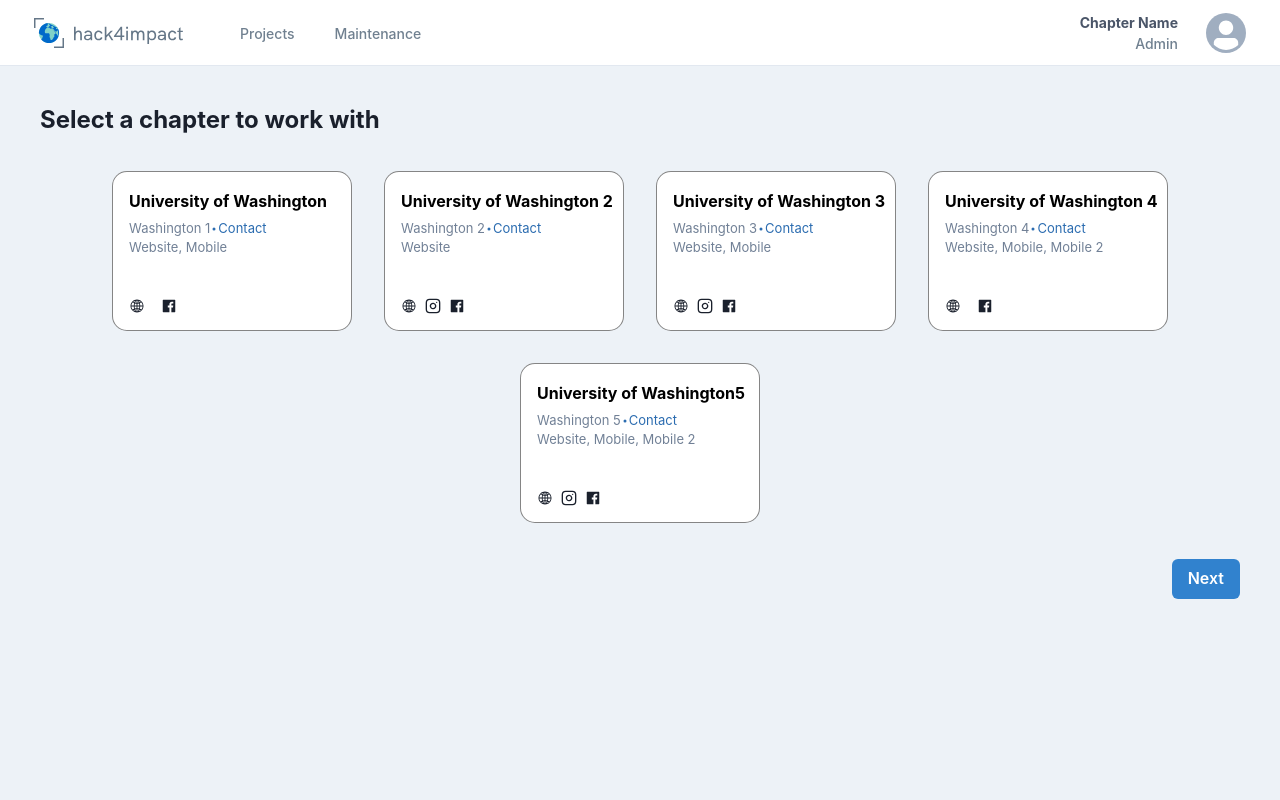
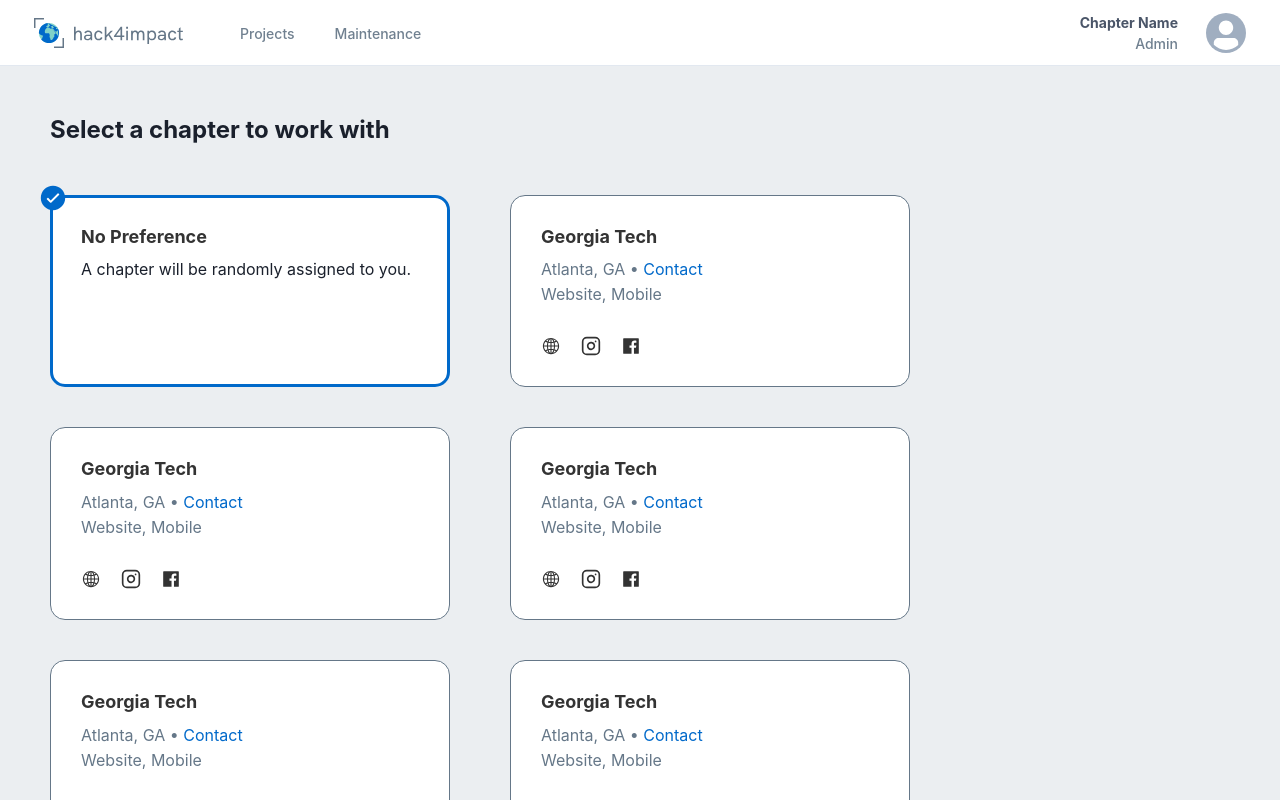
Before and after one commit to GTBitsOfGood/national-npp, a Next.js app: page /chapters in a window 1280 px wide. Built offline with nearby package versions, Linux system fonts and the light colour scheme.

Commit message:
feat: finish up the Chapter Select page

```diff
--- a/src/components/ChapterCard.tsx
+++ b/src/components/ChapterCard.tsx
@@ -4,127 +4,121 @@ import {
   Text,
   Link,
   HStack,
-  Icon,
   Tooltip,
+  VStack,
+  Tag,
 } from "@chakra-ui/react";
-//import React, { useState } from "react";
 import { AiFillFacebook } from "react-icons/ai";
+import { BsCircleFill } from "react-icons/bs";
 import { FiInstagram } from "react-icons/fi";
-import { IoIosGlobe } from "react-icons/io";
+import { IoIosCheckmarkCircle, IoIosGlobe } from "react-icons/io";
+import { Chapter } from "src/utils/types";
 
-const cardItems = [
-  {
-    name: "University of Washington",
-    email: "example1@gmail.com",
-    projectTypes: ["Website", "Mobile"],
-    website: "website1.com",
-    facebook: "https://facebook.com",
-    address: "Washington 1",
-  },
-  {
-    name: "University of Washington 2",
-    email: "example2@gmail.com",
-    projectTypes: ["Website"],
-    website: "website2.com",
-    facebook: "https://facebook.com",
-    instagram: "https://instagram.com",
-    address: "Washington 2",
-  },
-  {
-    name: "University of Washington 3",
-    email: "example3@gmail.com",
-    projectTypes: ["Website", "Mobile"],
-    facebook: "https://facebook.com",
-    website: "website3.com",
-    instagram: "hello",
-    address: "Washington 3",
-  },
-  {
-    name: "University of Washington 4",
-    email: "example4@gmail.com",
-    projectTypes: ["Website", "Mobile", "Mobile 2"],
-    facebook: "https://facebook.com",
-    website: "website4.com",
-    address: "Washington 4",
-  },
-  {
-    name: "University of Washington5 ",
-    email: "example5@gmail.com",
-    projectTypes: ["Website", "Mobile", "Mobile 2"],
-    facebook: "https://facebook.com",
-    website: "website5.com",
-    address: "Washington 5",
-    instagram: "https://instagram.com",
-  },
-];
+function ChapterCard(props: {
+  chapter?: Chapter;
+  isSelected: boolean;
+  onClick: (id: string) => void;
+}) {
+  const { chapter, isSelected, onClick: _onClick } = props;
 
-const CircleIcon = (props) => (
-  <Icon viewBox="0 0 200 200" {...props}>
-    <path
-      fill="currentColor"
-      d="M 100, 100 m -75, 0 a 75,75 0 1,0 150,0 a 75,75 0 1,0 -150,0"
-    />
-  </Icon>
-);
+  function onClick() {
+    _onClick(chapter ? chapter.id : "");
+  }
 
-function ChapterCard() {
-  // const [isSelected, setSelected] = useState(false);
-
-  // const selected = () => setSelected(true);
-
-  return cardItems.map((cardItem) => (
+  return (
     <Box
-      key={cardItem.name}
-      w={60}
-      h={40}
-      border="1px"
+      display="flex"
+      flexDirection="column"
+      justifyContent="space-between"
+      boxSizing="border-box"
+      width="400px"
+      padding={isSelected ? "28px" : "30px"}
+      backgroundColor="white"
+      border={isSelected ? "3px solid #0069CA" : "1px solid #657788"}
       borderRadius="15px"
-      borderColor="blackAlpha.600"
-      margin="4"
-      _hover={{ backgroundColor: "rgb(240, 248, 255)" }}
-      backgroundColor="white"
-      // onClick={selected}
+      position="relative"
+      onClick={!chapter || chapter.open ? onClick : undefined}
+      opacity={!chapter || chapter.open ? 1 : 0.5}
+      cursor={!chapter || chapter.open ? "pointer" : "default"}
     >
-      <Box marginLeft="4" marginTop="5">
-        <Heading fontSize="medium" color="black" marginBottom="2">
-          {cardItem.name}
+      {isSelected && (
+        <Box position="absolute" top="-15px" left="-15px">
+          <Box position="absolute" top="5px" left="5px">
+            <BsCircleFill size="20px" color="white" />
+          </Box>
+          <Box position="absolute">
+            <IoIosCheckmarkCircle size="30px" color="#0069CA" />
+          </Box>
+        </Box>
+      )}
+      <Box>
+        {chapter && !chapter.open && (
+          <Tag
+            backgroundColor="#DEE4E9"
+            color="#33333"
+            borderRadius="2px"
+            px={"4px"}
+            marginBottom="10px"
+          >
+            <b>CLOSED FOR NEW PROJECTS</b>
+          </Tag>
+        )}
+        <Heading fontSize="lg" color="#333333" marginBottom="10px">
+          {chapter ? chapter.school : "No Preference"}
         </Heading>
-        <HStack spacing="0.5">
-          <Text fontSize="small" color="gray.500">
-            {cardItem.address}
-          </Text>
-          <CircleIcon boxSize={1} color="blue.600" />
-          <Link
-            fontSize="small"
-            color="blue.600"
-            href={"mailto:" + cardItem.email}
-          >
-            Contact
-          </Link>
-        </HStack>
-        <Text fontSize="small" color="gray.500">
-          {cardItem.projectTypes.join(", ")}
-        </Text>
-        <HStack />
-        <HStack spacing="2" marginTop="10">
-          <Link href={cardItem.website}>
-            <Tooltip label="Site">
-              <Box>{cardItem.website ? <IoIosGlobe /> : ""}</Box>
+        {chapter ? (
+          <VStack align="left" color="#657788" spacing="1px">
+            <Text>
+              {chapter.location} •{" "}
+              <Link color="#0069CA" href={`mailto:${chapter.email}`}>
+                Contact
+              </Link>
+            </Text>
+            <Text>{chapter.projectTypes.join(", ")}</Text>
+          </VStack>
+        ) : (
+          <Text>A chapter will be randomly assigned to you.</Text>
+        )}
+      </Box>
+      {chapter && (
+        <HStack spacing="20px" marginTop="30px">
+          <Link href={chapter.website}>
+            <Tooltip label="Website">
+              <Box>
+                {chapter.website ? (
+                  <IoIosGlobe size="20px" color="#333333" />
+                ) : (
+                  ""
+                )}
+              </Box>
             </Tooltip>
           </Link>
-          <Link href={cardItem.instagram}>
+          <Link href={chapter.instagram}>
             <Tooltip label="Instagram">
-              <Box>{cardItem.instagram ? <FiInstagram /> : ""}</Box>
+              <Box>
+                {chapter.instagram ? (
+                  <FiInstagram size="20px" color="#333333" />
+                ) : (
+                  ""
+                )}
+              </Box>
             </Tooltip>
           </Link>
-          <Link href={cardItem.facebook}>
+          <Link href={chapter.facebook}>
             <Tooltip label="Facebook">
-              <Box>{cardItem.facebook ? <AiFillFacebook /> : ""}</Box>
+              <Box>
+                {chapter.facebook ? (
+                  <AiFillFacebook size="20px" color="#333333" />
+                ) : (
+                  ""
+                )}
+              </Box>
             </Tooltip>
           </Link>
         </HStack>
-      </Box>
+      )}
     </Box>
-  ));
+  );
 }
+
 export default ChapterCard;
--- a/src/pages/chapters.tsx
+++ b/src/pages/chapters.tsx
@@ -1,47 +1,79 @@
-import { Flex, Heading, Button, Box } from "@chakra-ui/react";
-import React from "react";
+import { Heading, Button, Box, Grid } from "@chakra-ui/react";
+import { useState } from "react";
 import ChapterCard from "src/components/ChapterCard";
 
 function ChapterSelectPage() {
-  // const [cardItems, setCardItems] = React.useState([]);
+  const [selected, setSelected] = useState("");
+  const chapters = [];
 
-  // React.useEffect(() => {
-  // 	fetch('')
-  // 	.then(response => response.json())
-  //   .then(data => setCardItems(data))
-  //   .catch(error => {
-  //     console.error(error)
-  //   })
-  //   }, [])
+  for (let i = 0; i < 10; i += 1) {
+    chapters.push({
+      id: `${i}`,
+      school: "Georgia Tech",
+      location: "Atlanta, GA",
+      projectTypes: ["Website", "Mobile"],
+      email: "gt@hack4impact.org",
+      website: "bitsofgood.org",
+      facebook: "bitsofgood",
+      instagram: "bitsofgood",
+      open: true,
+    });
+  }
+
+  chapters.push({
+    id: `${2000}`,
+    school: "University of Illinois at Urbana-Champaign",
+    location: "Champaign, IL",
+    projectTypes: ["Website", "Mobile"],
+    email: "gt@hack4impact.org",
+    website: "bitsofgood.org",
+    facebook: "bitsofgood",
+    instagram: "bitsofgood",
+    open: false,
+  });
+
+  function onChapterCardClick(id: string) {
+    setSelected(id);
+  }
 
   return (
-    <Flex
-      p={{ base: 5, md: 10 }}
-      direction="column"
-      alignItems="space-between"
-      justifyContent="flex-start"
-      backgroundColor="gray.100"
-      height="100%"
-    >
-      <Box align="left">
-        <Heading fontSize={{ base: "medium", md: "x-large" }} marginBottom="5">
+    <Box height="100%" backgroundColor="#EBEEF1" overflow="auto">
+      <Box
+        boxSizing="border-box"
+        padding="50px"
+        maxWidth="1420px"
+        margin="auto"
+      >
+        <Heading
+          fontSize={{ base: "medium", md: "x-large" }}
+          marginBottom="50px"
+        >
           Select a chapter to work with
         </Heading>
+        <Grid
+          gridTemplateColumns="repeat(auto-fill, 400px)"
+          columnGap="60px"
+          rowGap="40px"
+        >
+          <ChapterCard
+            key={""}
+            isSelected={selected === ""}
+            onClick={onChapterCardClick}
+          />
+          {chapters.map((chapter) => (
+            <ChapterCard
+              key={chapter.id}
+              chapter={chapter}
+              isSelected={chapter.id === selected}
+              onClick={onChapterCardClick}
+            />
+          ))}
+        </Grid>
+        <Box align="right" marginTop="40px">
+          <Button px="20px" colorScheme="blue">Next</Button>
+        </Box>
       </Box>
-
-      <Flex
-        alignItems="center"
-        justifyContent="center"
-        spacing="2"
-        marginBottom="5"
-        flexWrap="wrap"
-      >
-        <ChapterCard />
-      </Flex>
-      <Box align="right">
-        <Button colorScheme="blue">Next</Button>
-      </Box>
-    </Flex>
+    </Box>
   );
 }
 export default ChapterSelectPage;
```
Also changed, not shown: src/utils/types.ts (+12 -0 lines).
